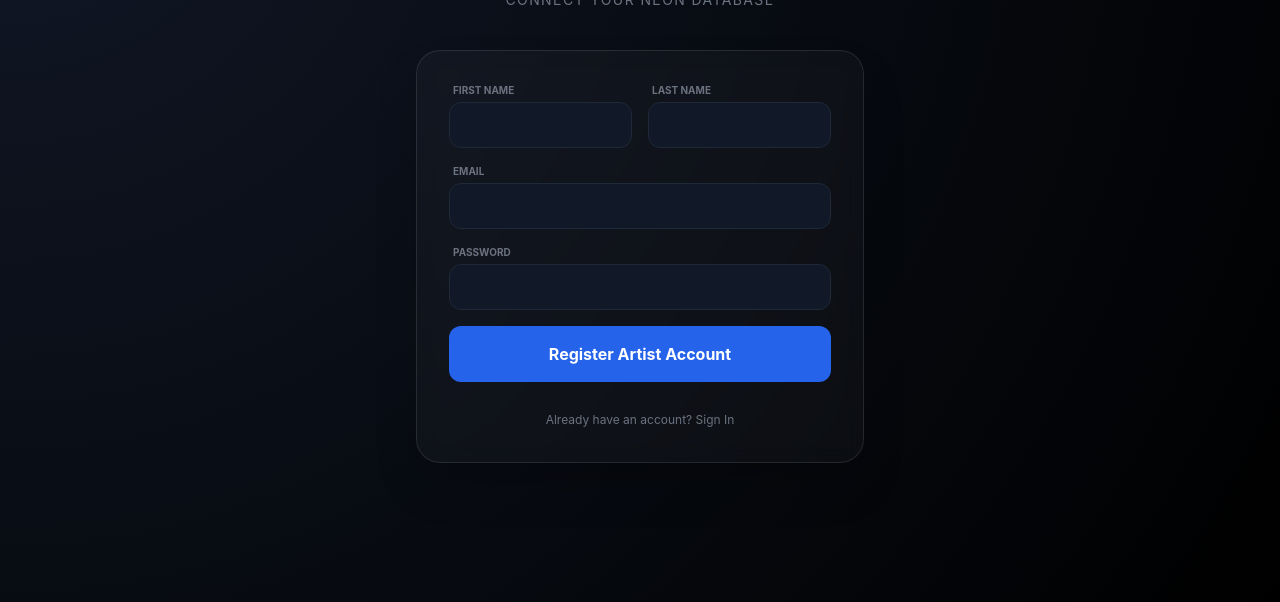
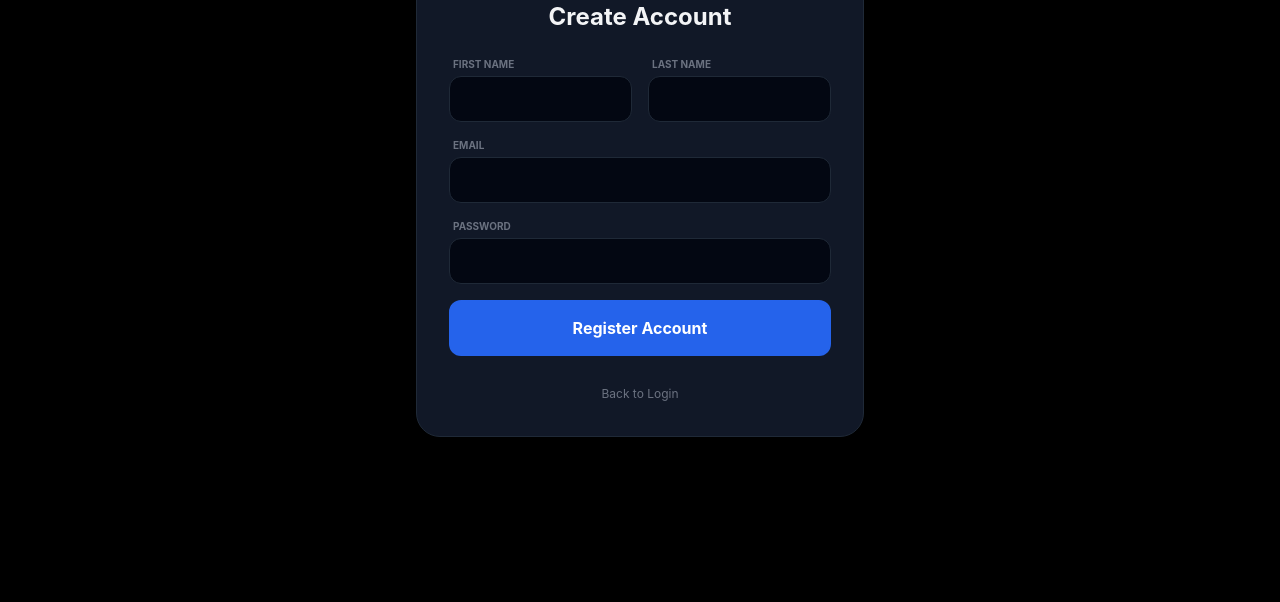
Before and after one commit to Nicpic92/ProAnthem2, a website: page signup.html in a window 1280 px wide. Shown: the part 198-800 px from the top of the page. Drawn offline with nearby package versions, Linux system fonts and the light colour scheme.

Commit message:
Update signup.html

```diff
--- a/signup.html
+++ b/signup.html
@@ -3,61 +3,45 @@
 <head>
     <meta charset="UTF-8">
     <meta name="viewport" content="width=device-width, initial-scale=1.0">
-    <title>Create Account | ProAnthem</title>
+    <title>Signup | ProAnthem</title>
     <script src="https://cdn.tailwindcss.com"></script>
     <link rel="stylesheet" href="/css/style.css">
-    <style>
-        body { background: radial-gradient(circle at top left, #111827, #000000); }
-        .glass-panel {
-            background: rgba(255, 255, 255, 0.03);
-            backdrop-filter: blur(10px);
-            border: 1px solid rgba(255, 255, 255, 0.1);
-        }
-    </style>
 </head>
-<body class="text-gray-100 min-h-screen flex flex-col items-center justify-center p-6">
+<body class="bg-black text-gray-100 min-h-screen flex items-center justify-center p-6">
+    <div class="w-full max-w-md bg-gray-900 p-8 rounded-3xl border border-gray-800 shadow-2xl">
+        <h2 class="text-2xl font-bold mb-6 text-center">Create Account</h2>
 
-    <div class="mb-10 text-center">
-        <h1 class="text-4xl font-black tracking-tighter uppercase italic">Join Pro<span class="text-blue-500">Anthem</span></h1>
-        <p class="text-gray-500 text-sm mt-2 uppercase tracking-widest">Connect Your Neon Database</p>
-    </div>
-
-    <div class="glass-panel w-full max-w-md p-8 rounded-3xl shadow-2xl">
         <form id="signup-form" class="space-y-4">
             <div class="grid grid-cols-2 gap-4">
                 <div>
                     <label class="block text-[10px] font-bold text-gray-500 uppercase mb-1 ml-1">First Name</label>
-                    <input type="text" id="first_name" required class="w-full bg-gray-900 border border-gray-800 rounded-xl px-4 py-3 text-sm focus:border-blue-500 outline-none">
+                    <input type="text" id="first_name" required class="w-full bg-gray-950 border border-gray-800 rounded-xl px-4 py-3 text-sm focus:border-blue-500 outline-none">
                 </div>
                 <div>
                     <label class="block text-[10px] font-bold text-gray-500 uppercase mb-1 ml-1">Last Name</label>
-                    <input type="text" id="last_name" required class="w-full bg-gray-900 border border-gray-800 rounded-xl px-4 py-3 text-sm focus:border-blue-500 outline-none">
+                    <input type="text" id="last_name" required class="w-full bg-gray-950 border border-gray-800 rounded-xl px-4 py-3 text-sm focus:border-blue-500 outline-none">
                 </div>
             </div>
-
             <div>
                 <label class="block text-[10px] font-bold text-gray-500 uppercase mb-1 ml-1">Email</label>
-                <input type="email" id="email" required class="w-full bg-gray-900 border border-gray-800 rounded-xl px-4 py-3 text-sm focus:border-blue-500 outline-none">
+                <input type="email" id="email" required class="w-full bg-gray-950 border border-gray-800 rounded-xl px-4 py-3 text-sm focus:border-blue-500 outline-none">
             </div>
-
             <div>
                 <label class="block text-[10px] font-bold text-gray-500 uppercase mb-1 ml-1">Password</label>
-                <input type="password" id="password" required class="w-full bg-gray-900 border border-gray-800 rounded-xl px-4 py-3 text-sm focus:border-blue-500 outline-none">
+                <input type="password" id="password" required class="w-full bg-gray-950 border border-gray-800 rounded-xl px-4 py-3 text-sm focus:border-blue-500 outline-none">
             </div>
-
             <button type="submit" id="signup-btn" class="w-full bg-blue-600 hover:bg-blue-500 text-white font-bold py-4 rounded-xl mt-4 transition-all active:scale-95">
-                Register Artist Account
+                Register Account
             </button>
         </form>
 
         <div class="mt-6 text-center">
-            <a href="/index.html" class="text-xs text-gray-500 hover:text-white transition-colors">Already have an account? Sign In</a>
+            <a href="/index.html" class="text-xs text-gray-500 hover:text-white transition-colors">Back to Login</a>
         </div>
     </div>
 
     <script type="module">
         import { apiRequest } from './js/api.js';
-
         const signupForm = document.getElementById('signup-form');
         signupForm.addEventListener('submit', async (e) => {
             e.preventDefault();
@@ -73,13 +57,13 @@
             };
 
             try {
-                const res = await apiRequest('signup', payload, 'POST');
-                alert('Account created! Please log in.');
+                await apiRequest('signup', payload, 'POST');
+                alert('Account created! Please sign in.');
                 window.location.href = '/index.html';
             } catch (err) {
-                alert(err.message || 'Signup failed');
+                alert(err.message || 'Signup failed.');
                 btn.disabled = false;
-                btn.innerText = 'Register Artist Account';
+                btn.innerText = 'Register Account';
             }
         });
     </script>
```
